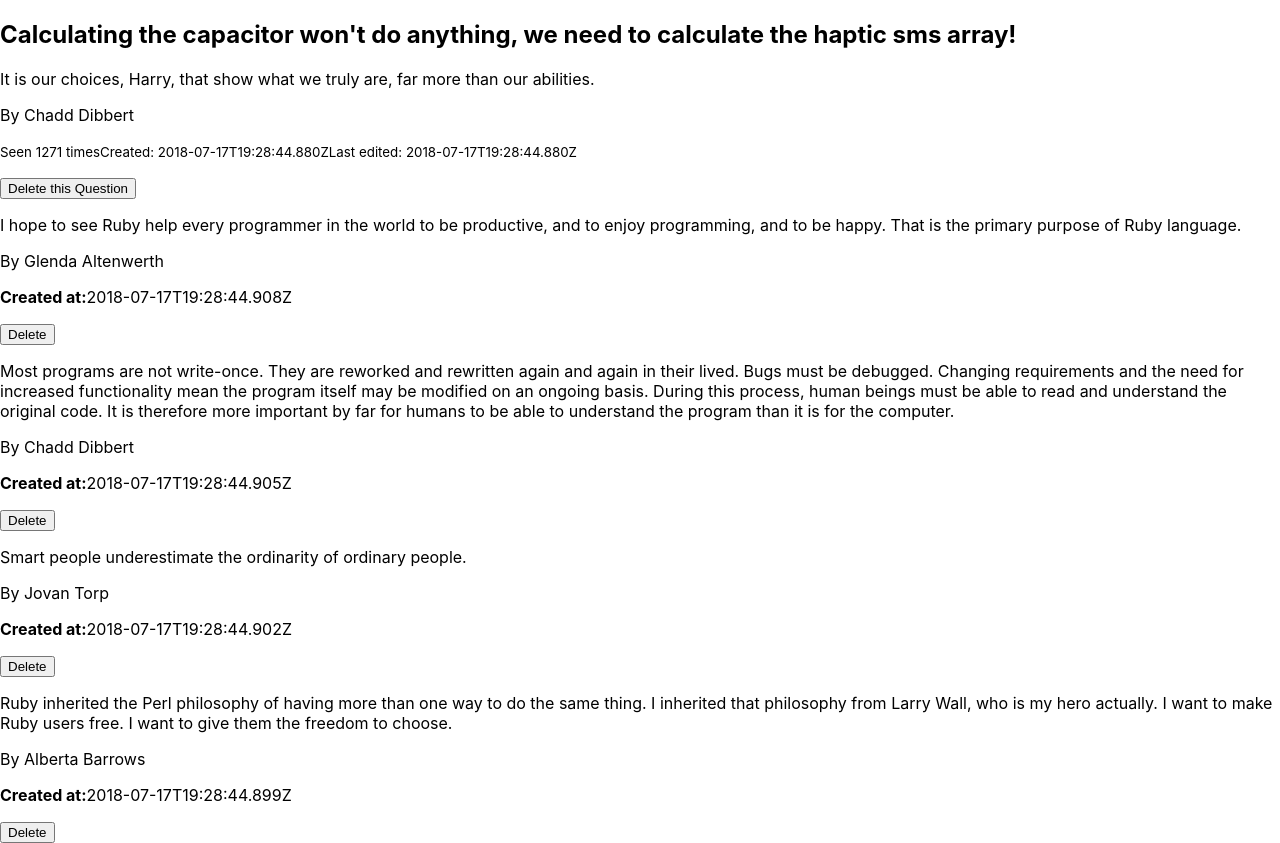
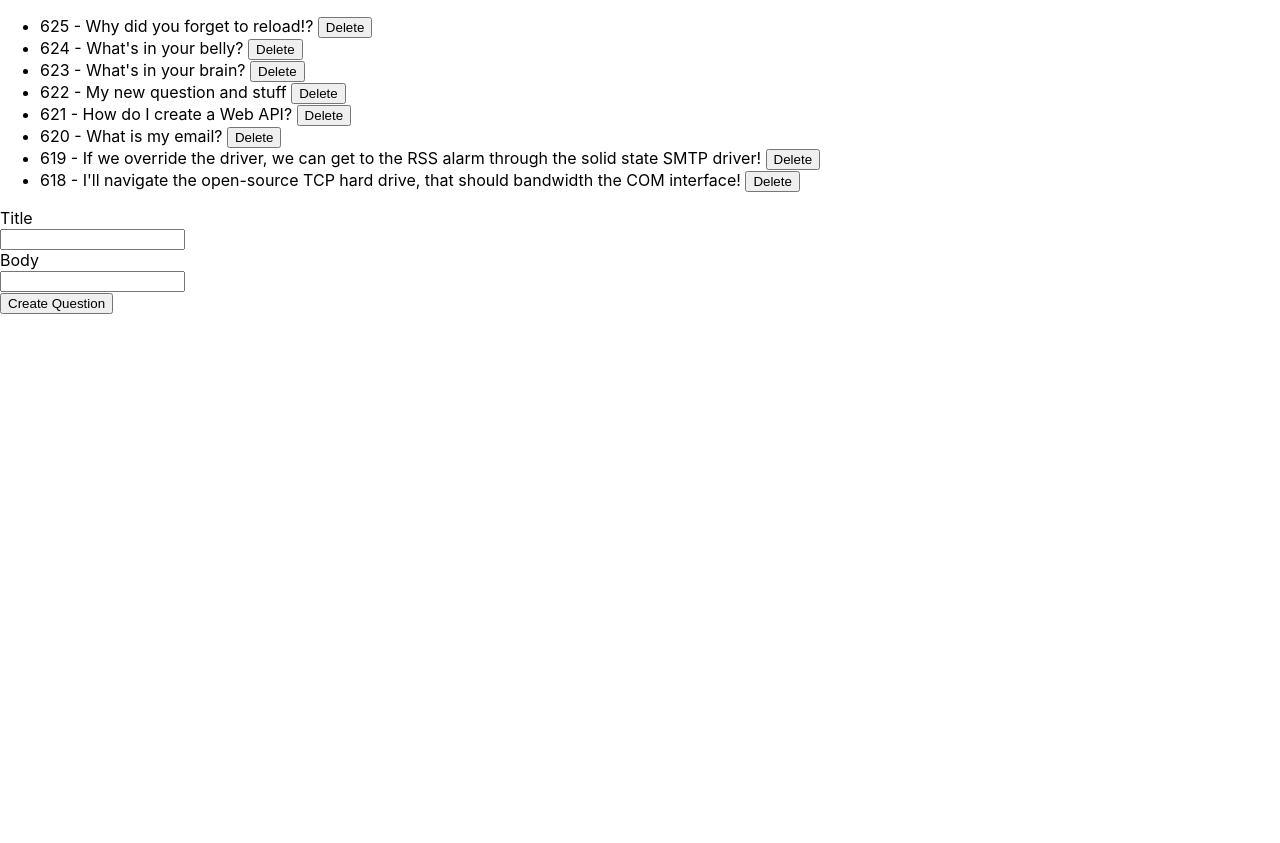
Before and after one commit to CodeCoreYVR/react_client_sept2022, a React (Create React App) app: page / in a window 1280 px wide. After the commit the page ends 800 px from the top, so only its background shows below. Built offline with nearby package versions, Linux system fonts and the light colour scheme.

Commit message:
react state create NewQuestionForm with form elements

```diff
--- /dev/null
+++ b/src/components/NewQuestionForm.js
@@ -0,0 +1,39 @@
+const NewQuestionForm = props => {
+    const getDataAndSubmit = (event) => {
+        //get the form data
+        //pass it into the function from props
+        //props.submitForm
+        event.preventDefault();
+        const fd = new FormData(event.currentTarget);
+        console.log(fd.get("title"), fd.get("body"))
+        props.submitForm(
+            {
+                title: fd.get("title"),
+                body: fd.get("body"),
+                created_at: new Date(),
+                id: 5
+            }
+        )
+        event.currentTarget.reset()
+    }
+    return(
+        <form onSubmit={getDataAndSubmit}>
+            <div>
+                <label htmlFor="title">Title</label>
+                <br />
+                <input type="text" name="title" id="" />
+            </div>
+            <div>
+                <label htmlFor="body">Body</label>
+                <br />
+                <input type="text" name="body" id="" />
+            </div>
+            <div>
+                <input type="submit" value="Create Question" />
+            </div>
+
+        </form>
+    )
+}
+
+export default NewQuestionForm;
--- a/src/components/QuestionIndexPage.js
+++ b/src/components/QuestionIndexPage.js
@@ -1,6 +1,7 @@
 // import QuestionDetails from './QuestionDetails';
 import {Component} from 'react';
-import questionIndexData from '../questionIndexData'
+import questionIndexData from '../questionIndexData';
+import NewQuestionForm from './NewQuestionForm';
 
 class QuestionIndexPage extends Component {
     state = {
@@ -17,8 +18,18 @@ class QuestionIndexPage extends Component {
         })
     }
 
+    createNewQuestion(params){
+        this.setState({
+            questions: [
+                params,
+                ...this.state.questions
+            ]
+        })
+    }
+
     render(){
         return(
+            <>
                 <ul>
                     {
                         this.state.questions.map((q, i) => {
@@ -26,6 +37,8 @@ class QuestionIndexPage extends Component {
                         })
                     }
                 </ul>
+                <NewQuestionForm submitForm={(params) => this.createNewQuestion(params) }/>
+            </>
         )
     }
 }
--- a/src/index.js
+++ b/src/index.js
@@ -5,8 +5,8 @@ import './index.css';
 import reportWebVitals from './reportWebVitals';
 // import QuestionDetails from './components/QuestionDetails';
 // import AnswerDetails from './components/AnswerDetails';
-import QuestionShowPage from './components/QuestionShowPage';
-// import QuestionIndexPage from './components/QuestionIndexPage';
+// import QuestionShowPage from './components/QuestionShowPage';
+import QuestionIndexPage from './components/QuestionIndexPage';
 
 const root = ReactDOM.createRoot(document.getElementById('root'));
 root.render(
@@ -24,7 +24,7 @@ root.render(
   //We are removing strict mode for now
   //With JSX, we had to access the React element created, but with JSX and Babel we can
   //now write the component as a html tag
-  <QuestionShowPage/>
+  // <QuestionShowPage/>
   // <QuestionIndexPage
   // list={
   //   [
@@ -34,7 +34,7 @@ root.render(
   //   ]
   // }
   // />
-  // <QuestionIndexPage/>
+  <QuestionIndexPage/>
   //Note, with React and JSX, all tags must be closed properly
   //for example, an html self closing tag like <hr> might still work for regular html
   //but for React, it must be closed like <hr/> or <hr></hr>
```
Lines whose indentation alone changed are shown as unchanged.
